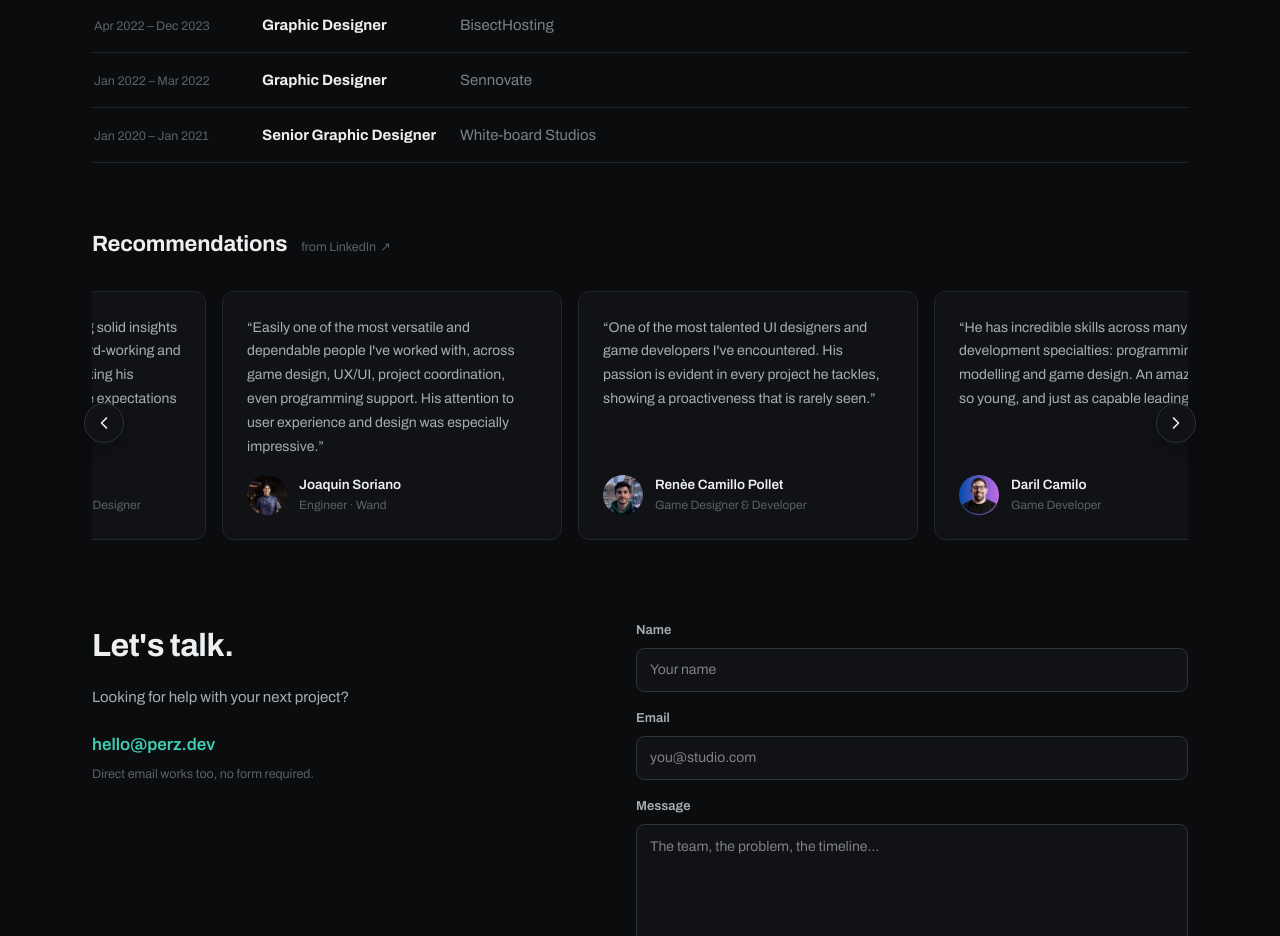
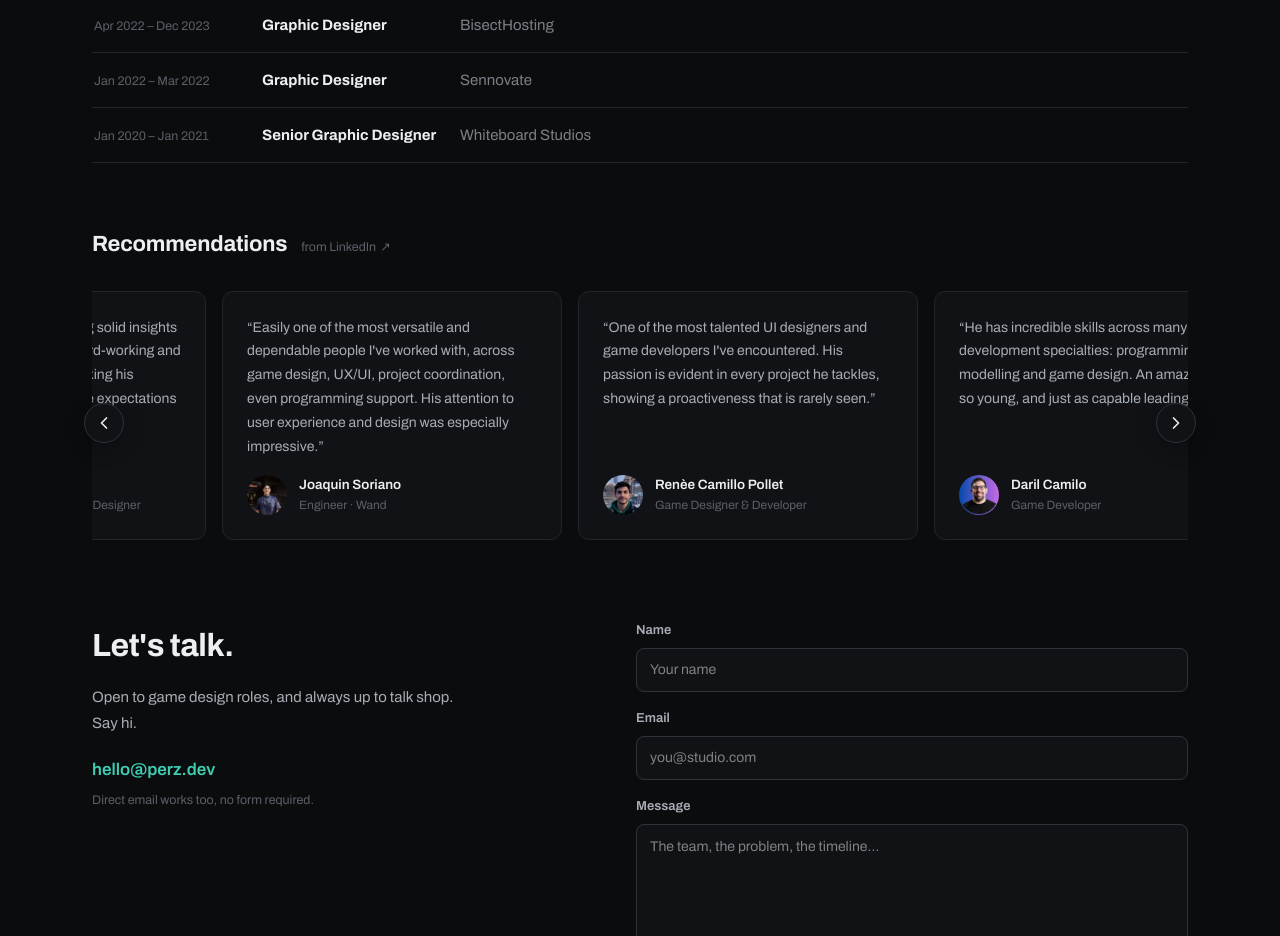
Before and after one commit to PerzVT/perz.dev, a Next.js app: page / in a window 1280 px wide. Shown: the part 2300-3236 px from the top of the page. Built offline with nearby package versions, Linux system fonts and the light colour scheme.

Commit message:
work: retarget contact intro to hiring leads, fix Whiteboard spelling
- Contact: intro speaks to studios ("Open to game design roles...") instead
  of the client/freelance framing.
- Fix "White-board Studios" -> "Whiteboard Studios" in work history.

Draconia

```diff
--- a/content/work/whiteboard-studios.json
+++ b/content/work/whiteboard-studios.json
@@ -1,6 +1,6 @@
 {
   "title": "Senior Graphic Designer",
-  "company": "White-board Studios",
+  "company": "Whiteboard Studios",
   "range": "Jan 2020 — Jan 2021",
   "duration": "1 yr 1 mo",
   "employment": "Full-time",
--- a/src/components/home/contact.tsx
+++ b/src/components/home/contact.tsx
@@ -17,7 +17,7 @@ export function Contact() {
           Let&apos;s talk.
         </h2>
         <p className="mt-3.5 max-w-[44ch] text-[15px] leading-[1.7] text-pz-ink2">
-          Looking for help with your next project?
+          Open to game design roles, and always up to talk shop. Say hi.
         </p>
         <a
           href={siteConfig.links.email}
```
